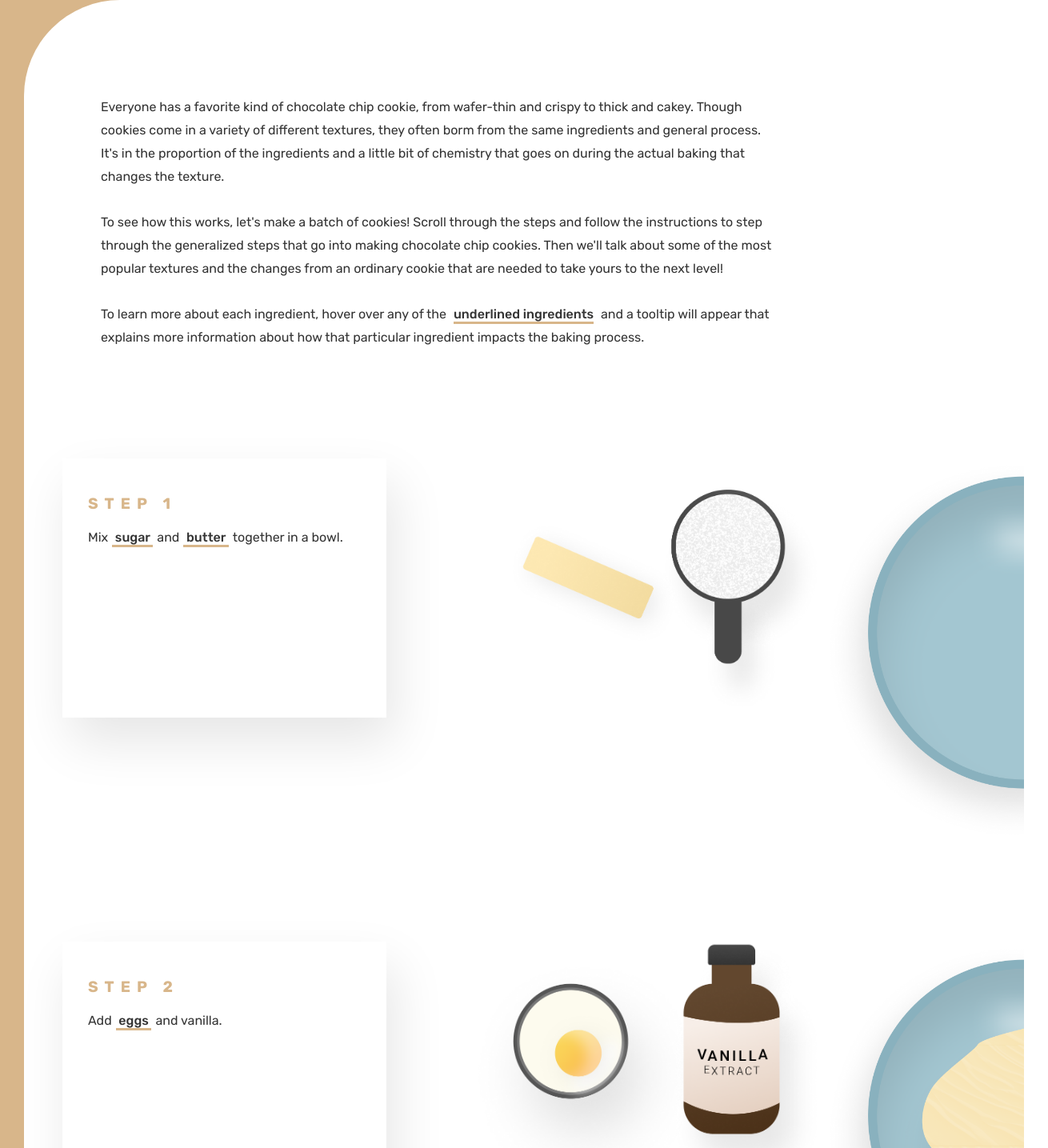
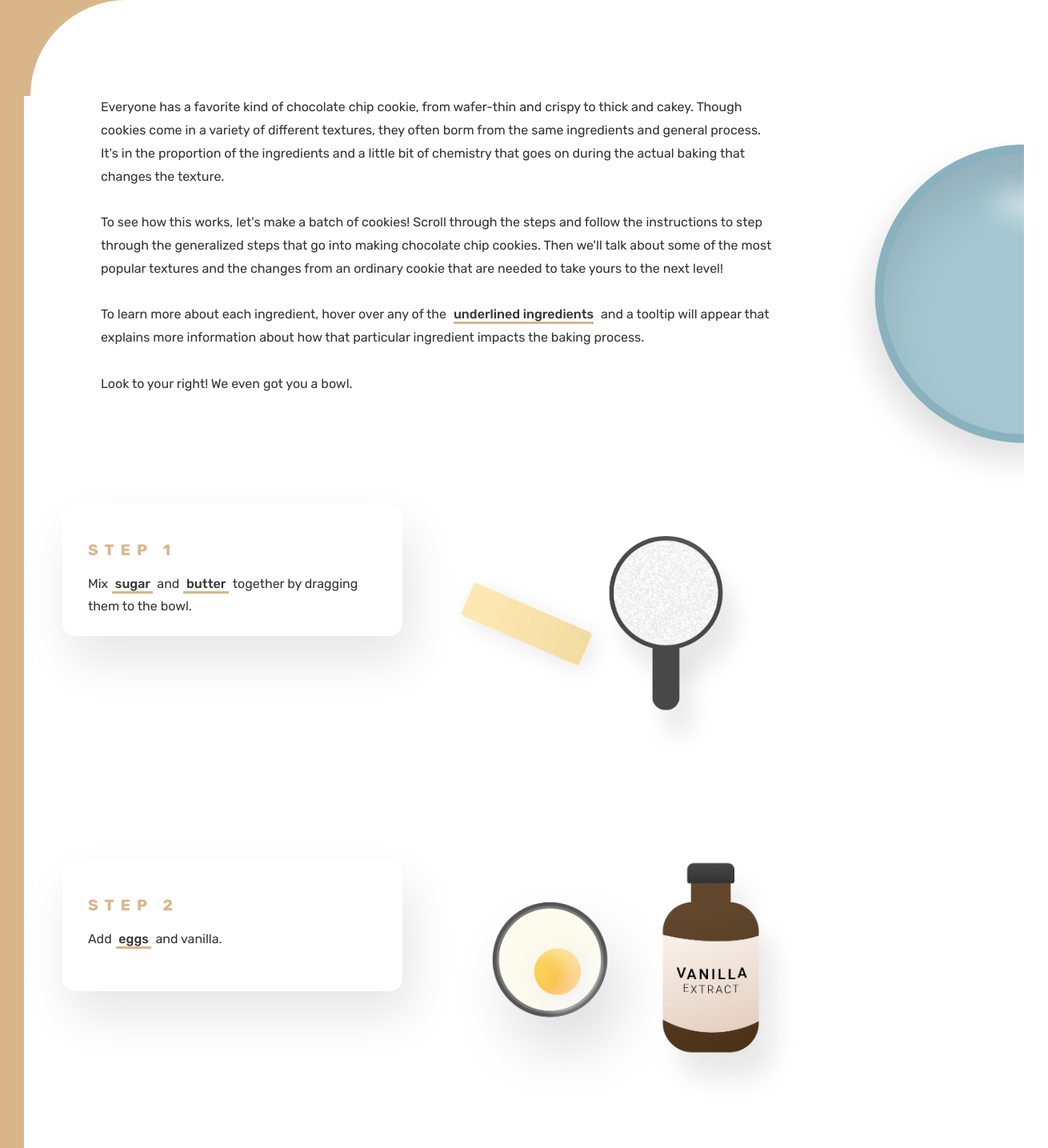
Before and after one commit to lommyti/infoviz-a4, a React (Create React App) app: page / in a window 1280 px wide. Shown: the part 720-2155 px from the top of the page at 80% size, 1310 px wide, since content can reach past the window. Built offline with nearby package versions, Linux system fonts and the light colour scheme.

Commit message:
dragging works on my computer

```diff
--- a/public/index.html
+++ b/public/index.html
@@ -23,8 +23,7 @@
     <title>React App</title>
   </head>
   <body>
-    <noscript>You need to enable JavaScript to run this app.</noscript>
-    <div id="root"></div>
+    <div id="root" ></div>
     <!--
       This HTML file is a template.
       If you open it directly in the browser, you will see an empty page.
--- a/src/App.css
+++ b/src/App.css
@@ -3,25 +3,48 @@ html,body{
   width: 100%;
   font-family: "Rubik", sans-serif;
   color: #333;
-  overflow-x: hidden;
+  box-sizing: border-box;
+}
+
+#root{
+  width: 100%;
+  box-sizing: border-box;
+  margin: 0;
+  padding: 0;
 }
 
 .App {
   padding: 3em;
   padding-top: 0em;
   padding-right: 0em;
+  width: 100%;
+  box-sizing: border-box;
   background: #fff;
   border-left: 30px solid #d8b68a;
   height: auto;
 }
 
+.other {
+  padding: 3em;
+  padding-top: 6em;
+  padding-right: 0em;
+  width: 100%;
+  background: #fff;
+  border-left: 30px solid #d8b68a;
+  height: auto;
+  box-sizing: border-box;
+}
+
+
 .intro{
   margin-top: 10%;
 }
 
-.App p{
+.App p, .other p{
   margin-left: 3em;
   width: 70%;
+  z-index:9;
+  position: relative;
   line-height: 1.8em;
 }
 
@@ -29,20 +52,21 @@ html,body{
   position: absolute;
   height: 15%;
   background: #d8b68a;
+  box-sizing: border-box;
   width: 100%;
 }
 
-.divider-brown-inside{
+.divider-brown-inside {
   height: 100%;
   background: #fff;
-  width: 100%;
+  width: 97%;
+  box-sizing: border-box;
   border-top-left-radius: 20em;
-  margin-left: 30px;
+  margin-left: 3%;
 }
-
 .bar-brown{
   position: fixed;
-  width: 30px;
+  width: 3%;
   height: 100%;
   background: #d8b68a;
   top:0;
@@ -52,6 +76,9 @@ html,body{
   height: 100%;
   width: 100%;
   position: absolute;
+  box-sizing: border-box;
+  padding: 0;
+  margin: 0;
 }
 
 .App-header {
@@ -100,6 +127,8 @@ h1{
   margin-bottom: 10em;
   line-height: 1.5em;
   padding-bottom: 0;
+  border-radius: 1em;
+  z-index: 99;
 }
 
 .step p{
@@ -116,16 +145,17 @@ h1{
 .entire_step {
   margin-top: 10%;
   display: inline-flex;
-  justify-content: right;
+  justify-content: left;
 }
 
 .images {
   margin-right: 0;
-  width: 70%;
+  width: 30%;
   display: inline-flex;
-  justify-content: flex-end;
-  text-align: right;
+  justify-content: flex-start;
+  text-align: left;
   right: 0;
+  z-index: 99;
   /*background-color: blue;*/
 }
 
@@ -158,3 +188,31 @@ button:hover{
 .center-text{
   text-align: center;
 }
+
+.bowl{
+    position: sticky;
+    top: 30px;
+    float: right;
+    box-sizing: border-box;
+    width:80%;
+    text-align: right;
+    margin-top: -22em;
+    height: 0em;
+    z-index: 1;
+}
+
+.lastp{
+  width: 100%;
+  display:block;
+  position: relative;
+  color: #fff;
+}
+
+.oven{
+  text-align: center;
+}
+
+.drag_images{
+  padding-left: 3em;
+  z-index: 99;
+}
--- a/src/App.js
+++ b/src/App.js
@@ -10,12 +10,14 @@ import eggVanillaImg from './img/egg_vanilla.png';
 import dryIngrededientsImg from './img/dry_ingredients.png';
 import chocChipsImg from './img/chocolate_chips.png';
 import cookieTrayImg from './img/cookie_tray.png';
+import trayImg from './img/tray.png';
 import emptyBowlImg from './img/bowl.png';
 import butterSugarBowlImg from './img/butter_sugar_bowl.png';
 import eggVanillaBowlImg from './img/egg_vanilla_bowl.png';
 import dryIngBowlImg from './img/dry_ingredients_bowl.png';
 import ovenImg from './img/oven.png';
 import cookieImg from './img/cookie.png';
+import chocChipsBowlImg from './img/chocolate_chips_bowl.png'
 
 
 
@@ -26,6 +28,9 @@ class App extends React.Component {
      this.state = {
         selected_ingred: null,
         texture_change_text: null,
+        img: emptyBowlImg,
+        trayImg: trayImg,
+        draggedObj: null,
      };
    }
 
@@ -49,10 +54,54 @@ class App extends React.Component {
   setTextureCakey = () => {
     this.setState({texture_change_text: "For cakey cookies..."})
   }
+
+  onDrag = (event, dragVal) => {
+  event.preventDefault();
+  this.setState({
+    draggedObj: dragVal,
+  });
+}
+
+onDragOver = (event) => {
+  event.preventDefault();
+}
+
+onDrop = (event) => {
+  if(this.state.draggedObj == 1) {
+  this.setState({
+    img: butterSugarBowlImg,
+  });
+}
+else if(this.state.draggedObj == 2) {
+this.setState({
+  img: eggVanillaBowlImg,
+});
+}
+else if(this.state.draggedObj == 3) {
+this.setState({
+  img: dryIngBowlImg,
+});
+}
+
+else if(this.state.draggedObj == 4) {
+this.setState({
+  img: chocChipsBowlImg,
+});
+}
+
+else if(this.state.draggedObj == 5) {
+this.setState({
+  img:emptyBowlImg,
+  trayImg: cookieTrayImg,
+});
+}
+}
+
 render(){
 
   return (
      <div className="w-h-100">
+
         <div className="App-header">
         <h1>What Makes a Perfect Cookie?</h1>
         <h2>Thomas Li, Ilham Nurjadin, Jodie Wei &middot;<br/> EECS 396: Interactive Information Visualization</h2>
@@ -60,6 +109,7 @@ render(){
         <div className="divider-brown"><div className="divider-brown-inside"></div></div>
         <div className="bar-brown"></div>
         <div className="App">
+        <ReactTooltip multiline={true} place="right" type="dark" effect="float"/>
           <p className="intro">
             Everyone has a favorite kind of chocolate chip cookie, from wafer-thin and crispy to thick and cakey.
             Though cookies come in a variety of different textures, they often borm from the same ingredients and general process.
@@ -70,8 +120,13 @@ render(){
             generalized steps that go into making chocolate chip cookies. Then we'll talk about some of the most popular textures and the changes
             from an ordinary cookie that are needed to take yours to the next level!<br/><br/>
             To learn more about each ingredient, hover over any of the <b data-tip="And you'll see info here!">underlined ingredients</b> and
-            a tooltip will appear that explains more information about how that particular ingredient impacts the baking process.
+            a tooltip will appear that explains more information about how that particular ingredient impacts the baking process.<br/><br/>
+            Look to your right! We even got you a bowl.
           </p>
+          <div className="bowl">
+            <img src={this.state.img} style={{width: '25%'}} alt='bowl' onDrop={event => this.onDrop(event)}
+       onDragOver={(event => this.onDragOver(event))}draggable="true" onDrag={(event) => this.onDrag(event, 5)}/>
+           </div>
           <div className="entire_step">
             <div className="step">
               <h1>STEP 1</h1>
@@ -86,15 +141,14 @@ render(){
                           Mixing room-temperature butter and sugar creates air pockets, for a puffier cookie.<br/>
                           The fat in butter helps prevent gluten from forming, so using high-fat butter will make the cookie less chewy.<br/>
                           Substituting with margarine or shortening will make the cookie spread less."> butter </b>
-              together in a bowl.</p>
+              together by dragging them to the bowl.</p>
             </div>
 
             <div className="images">
               <div className="drag_images">
-                <img src={butterSugarImg} style={{height: '20em'}} alt='butter'/>
+                <img src={butterSugarImg} style={{height: '20em'}} alt='butter' draggable="true" onDrag={(event) => this.onDrag(event, 1)}/>
               </div>
               <div className="static_images">
-                <img src={emptyBowlImg} style={{height: '30em'}} alt='bowl'/>
               </div>
             </div>
           </div>
@@ -113,10 +167,7 @@ render(){
 
               <div className="images">
                 <div className="drag_images">
-                  <img src={eggVanillaImg} style={{height: '20em'}} alt='butter'/>
-                </div>
-                <div className="static_images">
-                  <img src={butterSugarBowlImg} style={{height: '30em'}} alt='bowl'/>
+                  <img src={eggVanillaImg} style={{height: '20em'}} alt='butter'draggable="true" onDrag={(event) => this.onDrag(event, 2)}/>
                 </div>
               </div>
             </div>
@@ -139,10 +190,9 @@ render(){
 
             <div className="images">
               <div className="drag_images">
-                <img src={dryIngrededientsImg} style={{height: '20em'}} alt='butter'/>
+                <img src={dryIngrededientsImg} style={{height: '20em'}} alt='butter' draggable="true" onDrag={(event) => this.onDrag(event, 3)}/>
               </div>
               <div className="static_images">
-                <img src={dryIngBowlImg} style={{height: '30em'}} alt='bowl'/>
               </div>
             </div>
           </div>
@@ -159,10 +209,9 @@ render(){
 
             <div className="images">
               <div className="drag_images">
-                <img src={chocChipsImg} style={{height: '20em'}} alt='butter'/>
+                <img src={chocChipsImg} style={{height: '20em'}} alt='butter' draggable="true" onDrag={(event) => this.onDrag(event, 4)}/>
               </div>
               <div className="static_images">
-                <img src={dryIngBowlImg} style={{height: '30em'}} alt='bowl'/>
               </div>
             </div>
           </div>
@@ -184,19 +233,24 @@ render(){
 
             <div className="images">
               <div className="drag_images">
-                  <img src={cookieTrayImg} style={{height: '20em'}} alt='cookie tray'/>
-                </div>
-              <div className="static_images">
-                  <img src={ovenImg} style={{height: '30em'}} alt='oven'/>
+                  <img src={this.state.trayImg} style={{height: '20em'}} alt='cookie tray'  onDrop={event => this.onDrop(event)}
+             onDragOver={(event => this.onDragOver(event))}/>
                 </div>
             </div>
           </div>
-          <p>And after all of that hard work, your cookies are done!</p><br/><br/>
-          <div className="center-text">
+          <div className="lastp">
+          <p>And after all of that hard work, your cookies are done!</p></div>
+
+        </div>
+        <div className="oven">
+            <img src={ovenImg} style={{height: '30em'}} alt='oven'/>
+        </div>
+        <div className="other"><p>And after all of that hard work, your cookies are done!</p>
+                <br/><br/>
+                <div class="center-text">
                 <img src={cookieImg} style={{height: '20em'}} alt='cookie'/>
                 <img src={cookieImg} style={{height: '20em'}} alt='cookie'/>
                 <img src={cookieImg} style={{height: '20em'}} alt='cookie'/>
-
                 </div>
                   <p>This, of course, is a little simpler than what <em>actually</em> goes on; we didn't even give you the proportions of the ingredients you were using!
                   Truthfully, there is no true baseline cookie that we can use as the gold standard here.
@@ -212,7 +266,7 @@ render(){
                   <br/><br/>
                   <p>{this.state.texture_change_text}</p>
                   </div>
-        <ReactTooltip multiline={true} place="right" type="dark" effect="float"/>
+
       </div>
   );
 }
```
Lines whose indentation alone changed are shown as unchanged.
